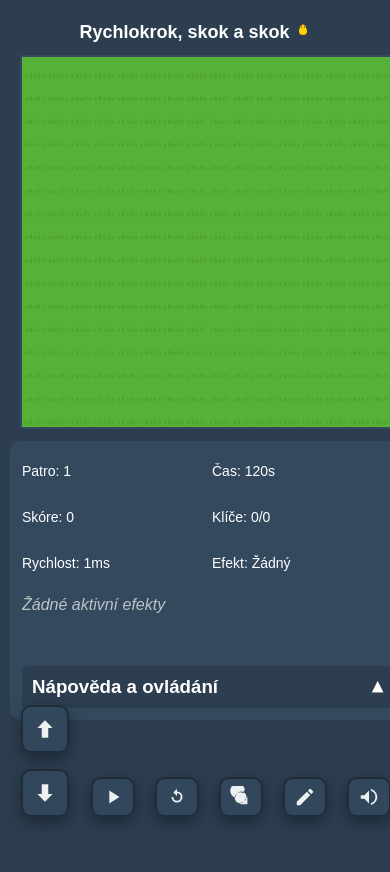
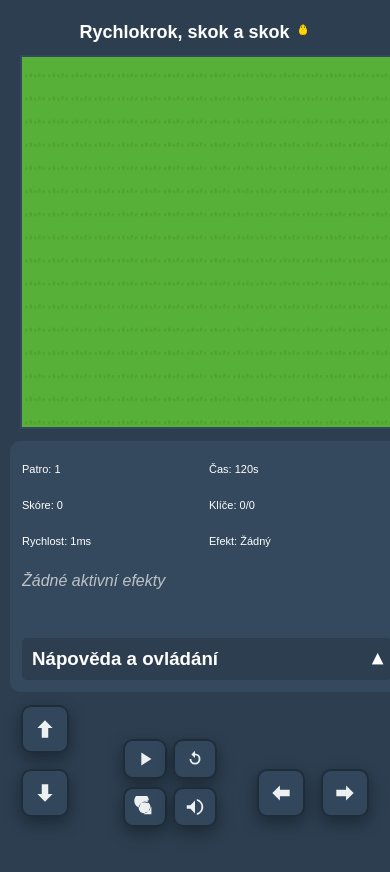
Before and after one commit to Zarganwar/maze-runner, a plain HTML site: page index.html in a window 390 px wide. Drawn offline with Linux system fonts and the light colour scheme.

Commit message:
save mobile respo.

```diff
--- a/index.html
+++ b/index.html
@@ -196,14 +196,18 @@
             display: inline-block;
             background: linear-gradient(135deg, #3498db, #2980b9);
             color: white;
-            padding: 6px 12px;
+            padding: 4px 8px;
             margin: 2px;
-            border-radius: 20px;
-            font-size: 12px;
-            font-weight: bold;
+            border-radius: 14px;
+            font-size: 11px;
+            font-weight: 600;
             box-shadow: 0 2px 8px rgba(0,0,0,0.3);
             position: relative;
-            animation: effectPulse 2s infinite;
+            white-space: nowrap;
+            overflow: hidden;
+            text-overflow: ellipsis;
+            max-width: 120px;
+            animation: none;
         }
 
         .effect-badge.immunity {
@@ -254,7 +258,7 @@
             margin: 0 auto;
             display: flex;
             justify-content: space-between;
-            gap: 12px;
+            gap: 24px;
             align-items: flex-end;
             padding: 0 16px;
         }
@@ -306,11 +310,20 @@
 
         /* Mobile action buttons (right side) */
         .mobile-actions {
-            display: flex;
-            gap: 10px;
-            align-items: center;
+            display: grid;
+            grid-template-columns: repeat(2, 44px);
+            grid-auto-rows: 44px;
+            gap: 10px 12px;
+            align-content: center;
+            justify-content: center;
             pointer-events: auto;
             padding-bottom: 6px;
+            margin: 0 8px;
+        }
+        /* center the 5th button on a new row */
+        .mobile-actions .action-btn:nth-child(5) {
+            grid-column: 1 / -1;
+            justify-self: center;
         }
         .action-btn {
             width: 44px;
@@ -362,7 +375,8 @@
         @media (max-width: 900px) {
             body { padding: 10px; padding-bottom: calc(env(safe-area-inset-bottom, 0px) + 160px); }
             h1 { font-size: 20px; }
-            .stat { font-size: 14px; }
+            .stat { font-size: 12px; }
+            .stats-grid { gap: 6px !important; }
             #ui { width: 100%; }
             #leaderboard { width: 100%; min-width: 0; }
             #mobileControls { display: block; }
@@ -403,9 +417,16 @@
                 font-size: 18px;
                 border-radius: 10px;
             }
+            .mobile-actions {
+                grid-template-columns: repeat(2, 40px);
+                grid-auto-rows: 40px;
+                gap: 8px 10px;
+            }
             .btn-grid {
                 grid-template-columns: 1fr !important;
             }
+            .stat { font-size: 11px; }
+            .stats-grid { gap: 4px !important; }
             #gameContainer { gap: 12px; }
             #ui { padding: 12px; }
             h1 { font-size: 18px; }
@@ -417,6 +438,15 @@
             -webkit-touch-callout: default;
             touch-action: manipulation;
         }
+        /* Ensure effects panel doesn't break layout with many badges */
+        #effectsPanel {
+            overflow: auto !important;
+            max-height: 72px !important;
+            min-height: 48px;
+            padding-right: 4px;
+        }
+        /* Put some space before the legend section */
+        .controls-section { margin-top: 16px; }
     </style>
 </head>
 <body>
@@ -426,7 +456,7 @@
         <canvas id="gameCanvas" width="896" height="896"></canvas>
 
         <div id="ui">
-            <div style="display: grid; grid-template-columns: 1fr 1fr; gap: 10px; margin-bottom: 15px;">
+            <div class="stats-grid" style="display: grid; grid-template-columns: 1fr 1fr; gap: 10px; margin-bottom: 15px;">
                 <div class="stat">Patro: <span id="level">1</span></div>
                 <div class="stat">Čas: <span id="timer">0</span>s</div>
                 <div class="stat">Skóre: <span id="score">0</span></div>
@@ -506,9 +536,6 @@
                 <button class="action-btn" id="mRegenBtn" aria-label="Nové patro" title="Nové patro" onclick="document.getElementById('regenerateBtn').click();">
                     <img src="icons/regenerate.svg"  alt="Nové patro" aria-hidden="true" />
                 </button>
-                <button class="action-btn" id="mEditorBtn" aria-label="Editor" title="Editor" onclick="document.getElementById('editorBtn').click();">
-                    <img src="icons/editor.svg"  alt="Editor" aria-hidden="true" />
-                </button>
                 <button class="action-btn" id="mSoundBtn" aria-label="Zvuk" title="Přepnout zvuk" onclick="document.getElementById('soundToggleBtn').click();">
                     <img src="icons/sound-on.svg"  alt="Zvuk" aria-hidden="true" />
                 </button>
```
